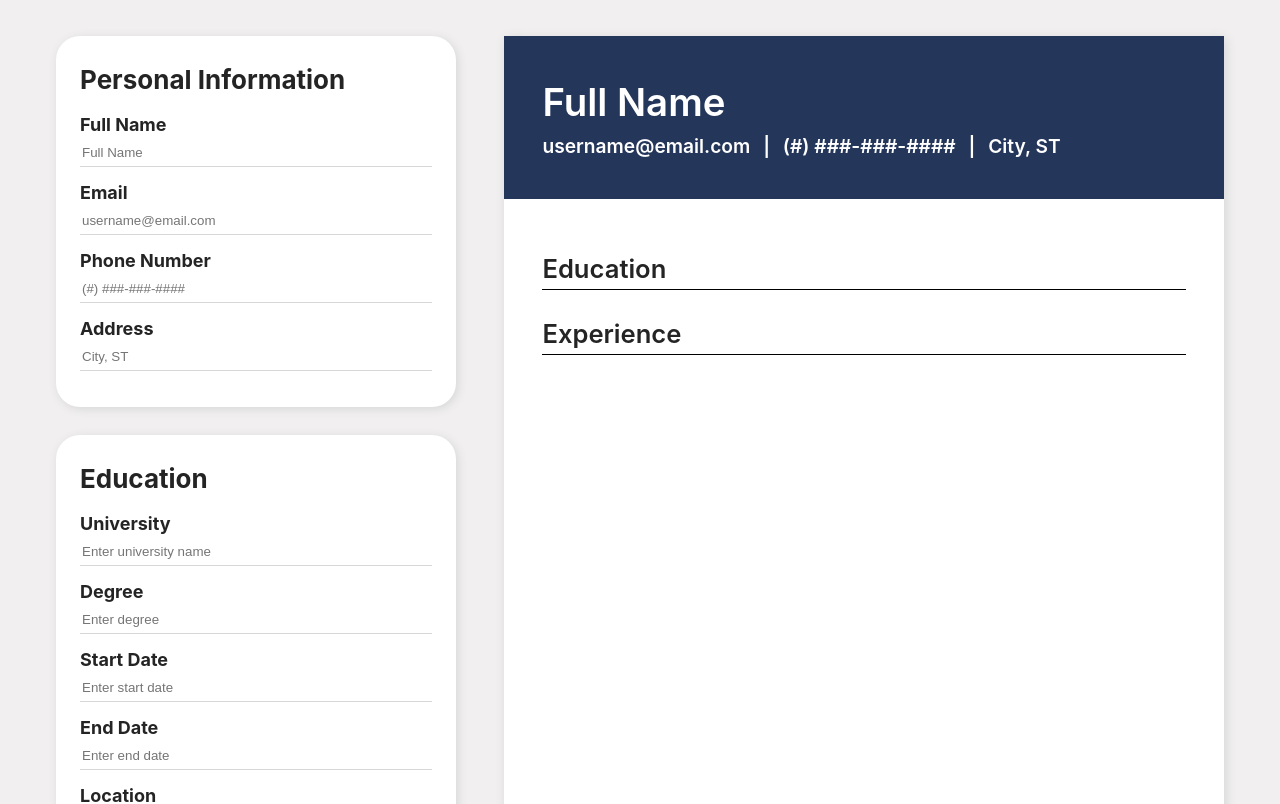
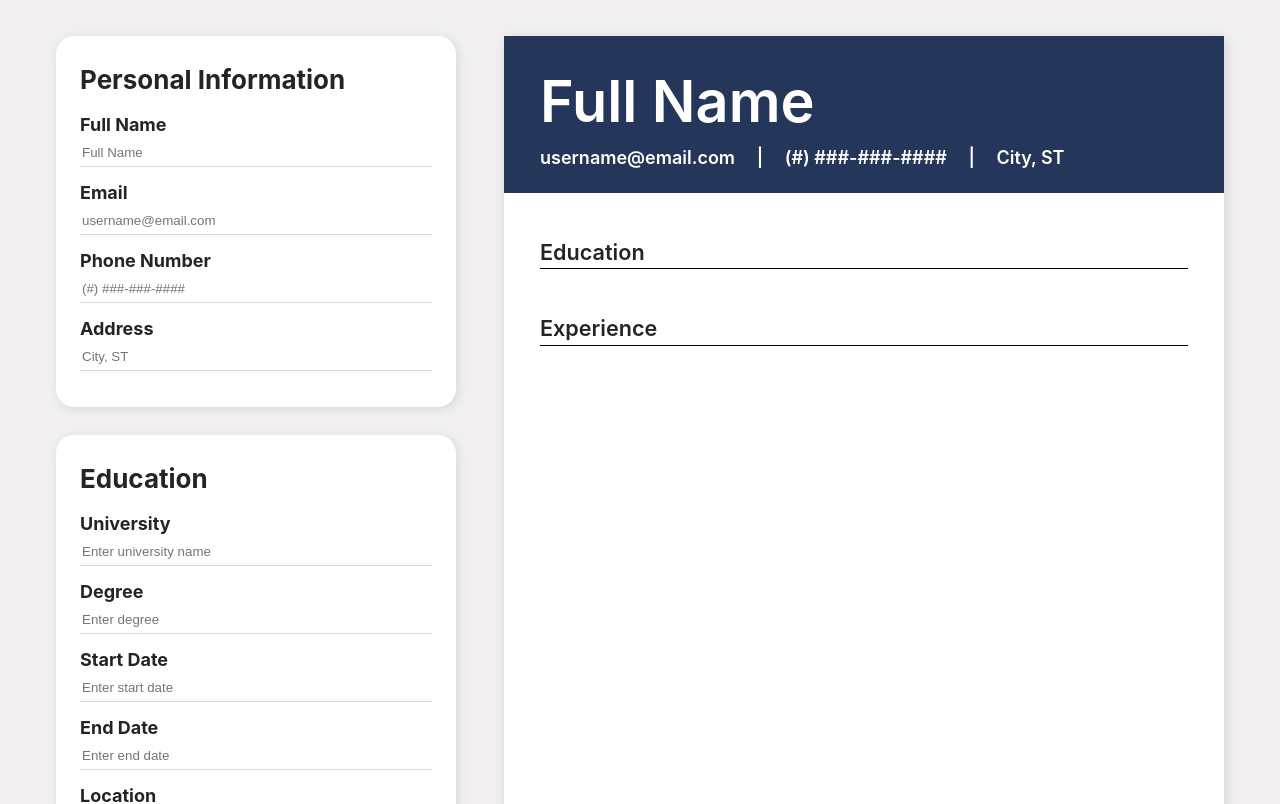
Before and after one commit to colleennicole223/odin-cv-application, a React (Vite) app: page / in a window 1280 px wide. Shown: the top 804 px of the page. Built offline with nearby package versions, Linux system fonts and the light colour scheme.

Commit message:
Using container, font now scales with render width

```diff
--- a/src/components/MenuExperience.jsx
+++ b/src/components/MenuExperience.jsx
@@ -105,7 +105,7 @@ export default function MenuExperience({setExperience, getExperience}){
                 />
 
             <div id='menuEnd'>
-                <button onClick={updateExperience}>
+                <button className='addButton' onClick={updateExperience}>
                     {editingIndex != null ? "Update" : "Add"}
                 </button>
             </div>
--- a/src/styles/style.css
+++ b/src/styles/style.css
@@ -4,7 +4,7 @@
   --spacing-thin: 12px;
   --spacing-large: 28px;
   --spacing-gap: 28px;
-  --border-radius: 24px;
+  --border-radius: 18px;
   --color-grey-000: #f6f6f67a;
   --color-grey-100: #f1efef;
   --color-grey-200: #d7d7d7;
@@ -12,11 +12,12 @@
   --color-accent-500: #25365b;
   --shadow: 2px 2px 10px var(--color-grey-200);
   --interaction-height: 26px;
-  --render-dynamic-large: calc(3vw);
-  --render-dynamic-medium: calc(2.5vw);
-  --render-dynamic-small: calc(2vw);
-  --render-dynamic-default: calc(1.5vw);
-  --render-dynamic-smaller: calc(1vw);
+  --render-dynamic-default: 2.5cqw;
+  --render-dynamic-small: 3cqw;
+  --render-dynamic-medium: 5cqw;
+  --render-dynamic-large: 8cqw;
+
+
   --weight-thin: 200;
   --weight-medium: 400;
   --weight-bold: 600;
@@ -159,20 +160,34 @@ input{
   background-color: var(--color-grey-200);
 }
 
+
+
 #render {
   /* 🔎size */
   width: 100%;
+  min-width: 300px;
   max-width: 1200px;
   aspect-ratio: 1/1.4142;
 
   /* ❇️color */
   background-color: white;
   box-shadow: var(--shadow);
+
+  font-size: var(--render-dynamic-default);
+
+  /* 📦 container */
+  container-type: inline-size;
+}
+
+@container render (max-width: 1200px) {
+  #render{
+    font-size: var(--render-dynamic-default);
+  }
 }
 
 #content, .header{
   /* 🔎size */
-  padding: var(--render-dynamic-large) var(--render-dynamic-large);
+  padding: var(--render-dynamic-small) var(--render-dynamic-medium);
 }
 
 .header{
@@ -188,9 +203,9 @@ input{
 .subheader{
   /* 🔎size */
   font-size: var(--render-dynamic-small);
-  padding-top: var(--render-dynamic-smaller);
+  padding-top: var(--render-dynamic-small);
   border-bottom: 1px solid black;
-  margin-bottom: var(--render-dynamic-smaller);
+  margin-bottom: var(--render-dynamic-small);
   font-weight: var(--weight-bold);
 }
 
@@ -202,14 +217,14 @@ input{
   display: flex;
   flex: auto;
   flex-direction: row;
-  gap: var(--render-dynamic-smaller);
+  gap: var(--render-dynamic-small);
 }
 
 .item{
   /* 🔎size */
   font-size: var(--render-dynamic-default);
   padding-left: var(--render-dynamic-medium);
-  padding-bottom: var(--render-dynamic-smaller);
+  padding-bottom: var(--render-dynamic-small);
 }
 
 .itemHeader{
@@ -218,6 +233,8 @@ input{
   flex-direction: row;
   justify-content: space-between;
 }
+
+
 
 .circle{
   background-color: var(--color-grey-200);
```
